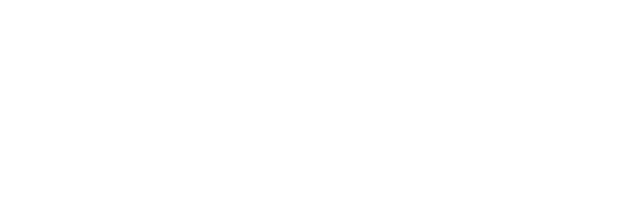
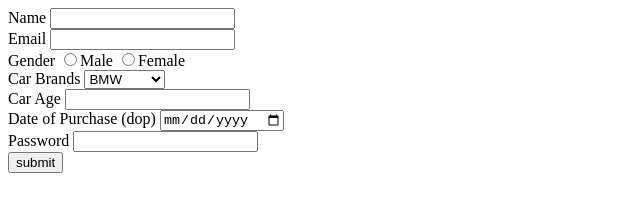
Before and after one commit to acciojob/car-insurance-form-ItsCoderRam, a website: page main.html in a window 1280 px wide. Shown: the whole page, without its empty margins (0-640 px from the left). Drawn offline with Linux system fonts and the light colour scheme.

Commit message:
created a submission

```diff
--- a/main.html
+++ b/main.html
@@ -10,7 +10,35 @@
 	<!-- the entire body must be written by student -->
     <script type="text/javascript" src="./script.js">
 </script>
-
+<form method="POST">
+	<label for="name">Name</label>
+	<input type="text" id="name" name="name" required/>
+	<br>
+	<label for="email">Email</label>
+	<input type="email" id="email" name="email" required/>
+	<br/>
+	<label for="gender">Gender</label>
+	<input type="radio" id="gender"  name="gender" required/>Male
+	<input type="radio" id="gender2" name="gender" required/>Female
+	<br/>
+	<label for="cars">Car Brands</label>
+	<select id="cars">
+		<option>BMW</option>
+		<option>Audi</option>
+		<option>Mercedez</option>
+	</select>
+	<br/>
+	<label for="carage">Car Age</label>
+	<input type="number" id="carage" required/>
+	<br/>
+	<label for="dop">Date of Purchase (dop)</label>
+	<input type="date" id="dop" required/>
+	<br/>
+	<label for="password">Password</label>
+	<input type="password" id="password" required/>
+	<br/>
+	<input type="submit" value="submit"/>
+</form>
 </body>
 
 </html>
```
